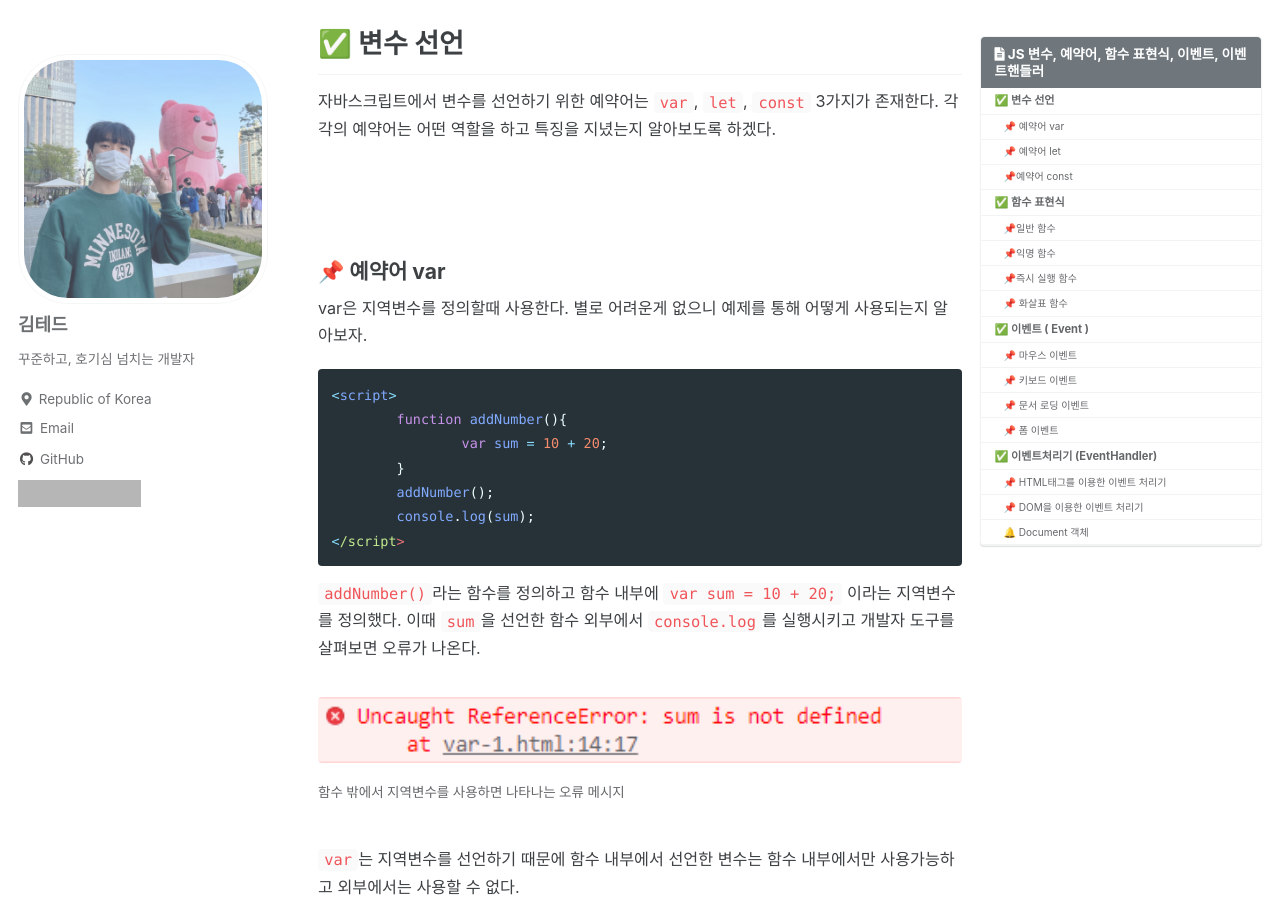
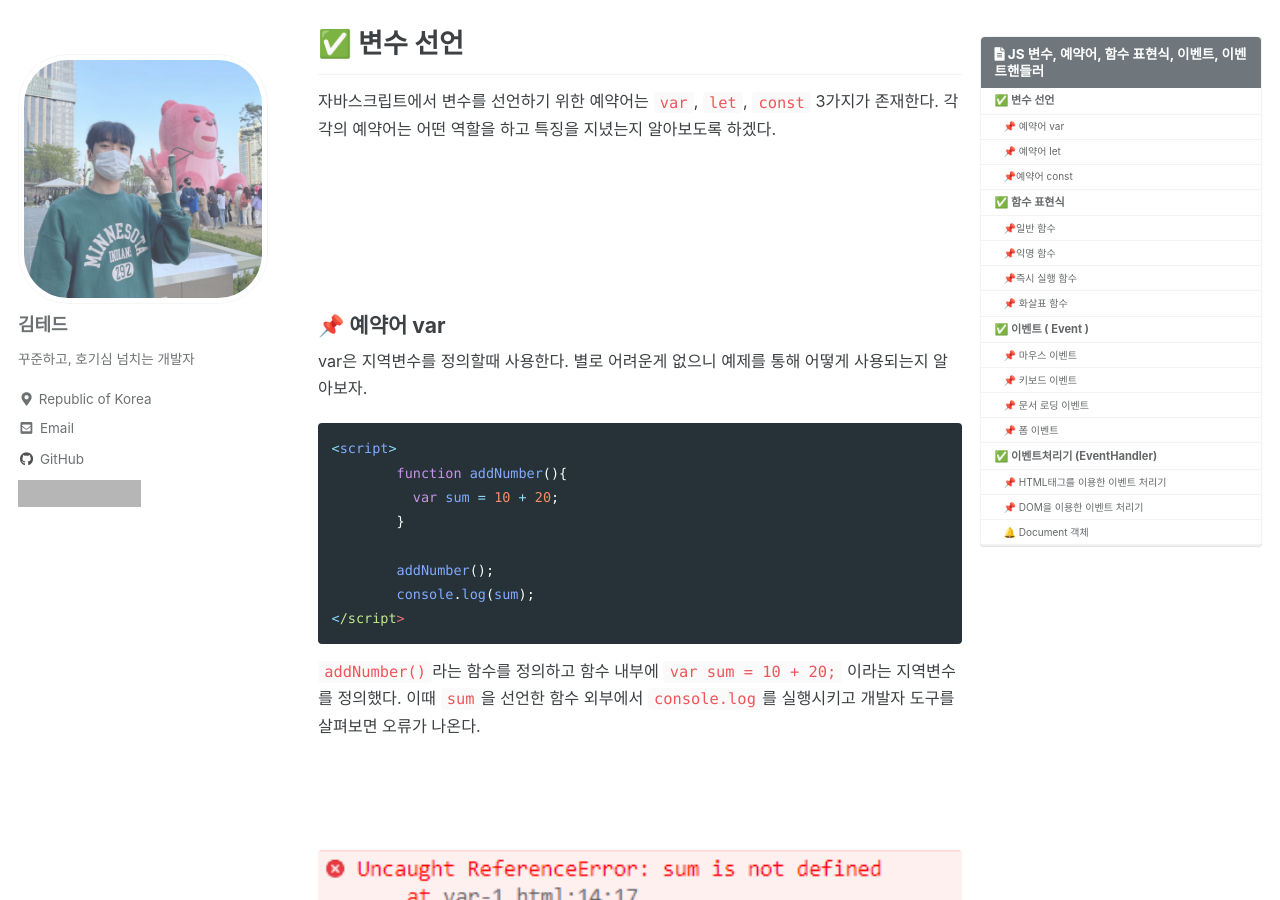
Before and after one commit to idkim97/idkim97.github.io, a Jekyll site: the page built from _posts/2023-05-17-JS 변수, 예약어, 함수 표현식, 이벤트, 이벤트핸들러.md, in a window 1280 px wide and 900 px high, scrolled down 366 px. Built offline with Jekyll 4.4.1, drawn with Linux system fonts in a browser that asks for light colours; cached includes are drawn as plain includes; some web fonts are replaced; comment, search, counter and statistics services are not loaded; grey boxes are pictures that could not be loaded.

Commit message:
Update 2023-05-17-JS 변수, 예약어, 함수 표현식, 이벤트, 이벤트핸들러.md

````diff
--- a/_posts/2023-05-17-JS 변수, 예약어, 함수 표현식, 이벤트, 이벤트핸들러.md
+++ b/_posts/2023-05-17-JS 변수, 예약어, 함수 표현식, 이벤트, 이벤트핸들러.md
@@ -19,7 +19,7 @@ tags:
 
 자바스크립트에서 변수를 선언하기 위한 예약어는 `var`, `let`, 	`const`  3가지가 존재한다. 각각의 예약어는 어떤 역할을 하고 특징을 지녔는지 알아보도록 하겠다.
 
-<br><br>
+<br><br><br><br>
 
 ### 📌 예약어 var
 var은 지역변수를 정의할때 사용한다. 별로 어려운게 없으니 예제를 통해 어떻게 사용되는지 알아보자.
@@ -27,26 +27,30 @@ var은 지역변수를 정의할때 사용한다. 별로 어려운게 없으니
 ```js
 <script>
 	function addNumber(){
-		var sum = 10 + 20;
+	  var sum = 10 + 20;
 	}
+
 	addNumber();
 	console.log(sum);
 </script>
 ```
 `addNumber()`라는 함수를 정의하고 함수 내부에 `var sum = 10 + 20;` 이라는 지역변수를 정의했다. 이때 `sum`을 선언한 함수 외부에서 `console.log`를 실행시키고 개발자 도구를 살펴보면 오류가 나온다.
-<br>
+
+<br><br>
 
 <figure align="left">
 <img src="https://github.com/idkim97/idkim97.github.io/blob/master/img/var1.png?raw=true">
 <figcaption style="font-size:13px font-family:NanumSquare"> 함수 밖에서 지역변수를 사용하면 나타나는 오류 메시지 </figcaption>
 </figure>
 
+<br><br>
+
 `var`는 지역변수를 선언하기 때문에 함수 내부에서 선언한 변수는 함수 내부에서만 사용가능하고 외부에서는 사용할 수 없다.
 
 그림과 같이 콘솔창에는 `Uncaught ReferenceError : sum is not defined` 라는 오류가 발생한다.
 
 
-<br>
+<br><br>
 또한 var를 사용하지 않은채 예약어 없이 변수를 선언하면 전역변수로 사용할 수 있다.
 
 때문에 var은 **재선언**과 **재할당**이 가능하다. 예시를 보며 알아보자.
@@ -71,7 +75,7 @@ var은 지역변수를 정의할때 사용한다. 별로 어려운게 없으니
 var로 선언한 sum 변수는 최초 선언이후에 재할당, 재선언이 가능하기 때문에 값이 계속 변하는게 보인다.
 
 
-<br><br>
+<br><br><br><br>
 
 ### 📌 예약어 let
 ES6 이전의 JS 프로그램에서는 var 예약어만으로 변수를 선언했는데, 이로인해 발생하는 문제가 많았다. var 예약어를 빠트리면 전역변수로 선언되기도 하고, 프로그램의 길이가 길어지면 실수로 변수를 재선언하거나 값을 재할당하는 경우가 생기기도 한다. 그래서 ES6에서는 변수 선언을 위한 예약어로 let이나 const를 권장한다.
@@ -94,7 +98,7 @@ ES6 이전의 JS 프로그램에서는 var 예약어만으로 변수를 선언
 <br>
 let 예약어는 재할당은 가능하지만, 재선언은 할 수 없다. 재선언을 하면 오류가 발생하는것을 확인할 수 있다.
 
-<br><br>
+<br><br><br><br>
 ###  📌예약어 const
 const는 이름에서 알 수 있듯이 상수 변수를 선언하는 예약어이다. 프로그램 안에서 절대 변하지 않는 변수를 선언한다는 의미이다. 특정 상수를 자주 사용하는 상황에서 유용하게 쓰인다. 또한 재선언과 재할당이 모두 불가능하다.
 
@@ -114,7 +118,7 @@ let result = addNumber(2,3);		// 함수 호출
 document.write("결과 : "+result);
 ```
 
-<br>
+<br><br>
 
 ### 📌익명 함수
 이름이 없는 함수를 의미한다. 일반 함수에서 함수 이름만 없어진 형태를 가진다.
@@ -123,10 +127,10 @@ function (num1, num2){
 	return num1+num2;
 }
 ```
-<BR>
+<BR><br>
 그렇다면 함수명이 없는데 어떻게 사용할 수 있을까? 익명함수는 함수자체가 식이기 때문에 함수를 변수에 할당할 수 있고 다른 함수의 매개변수로도 사용할 수 있다.
 
-<br>
+<br><br>
 
 - 변수에 함수 할당
 
@@ -136,7 +140,7 @@ let result = function ( num1, num2 ) {		// 익명 함수를 선언한 후 변수
 }
 document.write("결과 : " + result(10,20));	// 익명 함수 실행
 ```
-<br>
+<br><br>
 
 - 다른 함수의 매개변수로 익명함수 사용
 
@@ -150,7 +154,7 @@ calculate(function(num1,num2){	// 익명함수를 인자로 가지고 calculate
 });
 ```
 
-<br><br>
+<br><br><br><br>
 
 ### 📌즉시 실행 함수
 일반적으로 함수는 선언하고 필요할 때마다 호출해서 사용하는 방법을 많이 사용하지만, 딱 한번만 실행하는 함수라면 정의와 동시에 실행할 수 있다. 이를 즉시 실행 함수라고 하는데 기본형과 예제를 알아보자.
@@ -164,7 +168,7 @@ calculate(function(num1,num2){	// 익명함수를 인자로 가지고 calculate
 ```
 함수를 식형태로 선언하기 때문에 마지막에 세미콜론을 붙여줘야 한다.
 
-<br>
+<br><br>
 
 - 기본형 즉시실행 함수
 
@@ -175,7 +179,7 @@ calculate(function(num1,num2){	// 익명함수를 인자로 가지고 calculate
 }());
 ```
 
-<br>
+<br><br>
 
 - 매개변수가 있는 즉시 실행 함수
 
@@ -188,21 +192,21 @@ calculate(function(num1,num2){	// 익명함수를 인자로 가지고 calculate
 document.write("결과 : " + sum);	// 결과 : 300
 ```
 
-<br><br>
+<br><br><br><br>
 
 ### 📌 화살표 함수
 ES6 버전부터는 `=>` 화살표 표기법을 사용해 함수 선언을 간단하게 작성할 수 있다. 이는 **익명함수** 에서만 사용가능하다!
 
 - 기본형 : ```(매개변수) => { 함수 내용 }```
 
-<br>
+<br><br>
 
 - 매개변수가 없는 함수
 
 ```js
 const hi = function() { return "안녕하세요"}
 ```
-<br>
+<br><br>
 
 - 매개변수가 없는 화살표 함수
 
@@ -210,7 +214,7 @@ const hi = function() { return "안녕하세요"}
 const h1 = () => { return "안녕하세요" };
 ```
 
-<br>
+<br><br>
 
 - 매개변수가 없는 화살표 함수 ( 중괄호 생략가능 )
 
@@ -218,7 +222,7 @@ const h1 = () => { return "안녕하세요" };
 const h1 = () => return "안녕하세요";
 ```
 
-<br>
+<br><br>
 
 - 매개변수가 1개인 함수
 
@@ -228,7 +232,7 @@ let hi = function(user){
 }
 ```
 
-<br>
+<br><br>
 
 - 매개변수가 1개인 화살표 함수
 
@@ -236,7 +240,7 @@ let hi = function(user){
 let hi = (user) => { document.write(user+"님 안녕하세요");
 ```
 
-<br>
+<br><br>
 
 - 매개변수가 2개 이상인 화살표 함수
 
````
